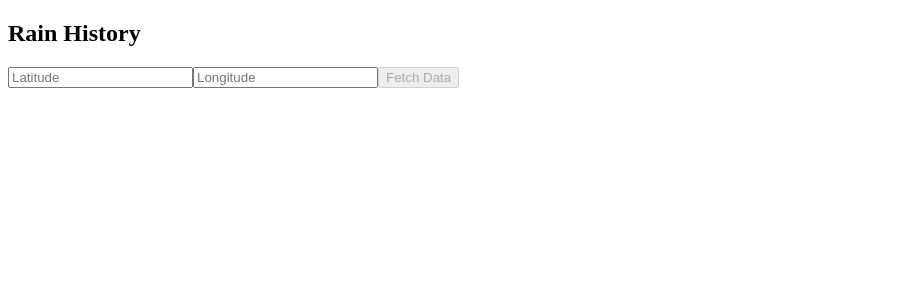
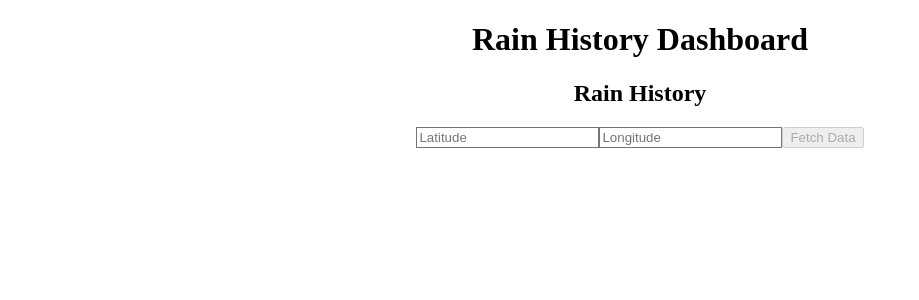
Before and after one commit to OscarFilip/rainhistory-nextjs, a Next.js app: page / in a window 1280 px wide. Shown: the top 300 px of the page, without its empty margins (0-919 px from the left). Built offline with nearby package versions, Linux system fonts and the light colour scheme.

Commit message:
fix tailwind

```diff
--- a/app/page.js
+++ b/app/page.js
@@ -2,8 +2,13 @@ import RainHistory from './features/rain-history/RainHistory';
 
 export default function Page() {
   return (
-    <div>
-      <RainHistory />
+    <div className="min-h-screen bg-gray-50 py-8">
+      <div className="container mx-auto px-4">
+        <h1 className="text-3xl font-bold text-center text-gray-800 mb-8">
+          Rain History Dashboard
+        </h1>
+        <RainHistory />
+      </div>
     </div>
   );
 }
--- a/package.json
+++ b/package.json
@@ -13,5 +13,11 @@
     "react": "19.1.0",
     "react-chartjs-2": "^5.3.0",
     "react-dom": "19.1.0"
+  },
+  "devDependencies": {
+    "@tailwindcss/postcss": "^4.1.14",
+    "autoprefixer": "^10.4.21",
+    "postcss": "^8.5.6",
+    "tailwindcss": "^4.1.14"
   }
 }
--- /dev/null
+++ b/postcss.config.js
@@ -0,0 +1,6 @@
+module.exports = {
+  plugins: {
+    '@tailwindcss/postcss': {},
+    autoprefixer: {},
+  },
+}
--- /dev/null
+++ b/tailwind.config.js
@@ -0,0 +1,12 @@
+/** @type {import('tailwindcss').Config} */
+module.exports = {
+  content: [
+    './pages/**/*.{js,ts,jsx,tsx,mdx}',
+    './components/**/*.{js,ts,jsx,tsx,mdx}',
+    './app/**/*.{js,ts,jsx,tsx,mdx}',
+  ],
+  theme: {
+    extend: {},
+  },
+  plugins: [],
+}
```
Also changed, not shown: 1 other file (tests, documents, lock files or other folders).
